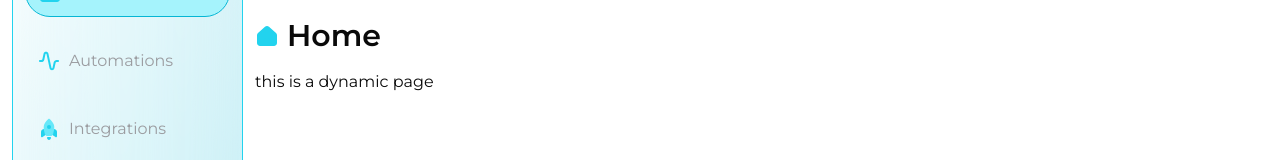
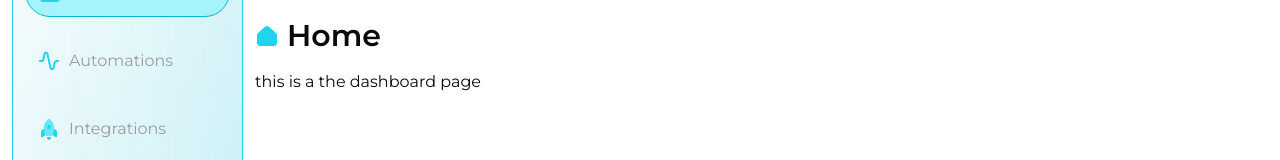
Before and after one commit to zaka-urrehman/streamsnap, a Next.js app: page /dashboard/1 in a window 1280 px wide. Shown: the part 162-322 px from the top of the page. Built offline with nearby package versions, Linux system fonts and the light colour scheme; no server answers; the database is empty; sample sign-in values are in the browser's storage.

Commit message:
refactor: minor changes in code

```diff
--- a/src/app/(protected)/dashboard/[slug]/page.tsx
+++ b/src/app/(protected)/dashboard/[slug]/page.tsx
@@ -4,7 +4,7 @@ const Page = () => {
     return (
         <div>
             <p>
-                this is a dynamic page
+                this is a the dashboard page
             </p>
         </div>
     )
--- a/src/components/shared/AutomationList.tsx
+++ b/src/components/shared/AutomationList.tsx
@@ -53,9 +53,9 @@ const AutomationList = () => {
                 >
                     <div className="flex flex-col flex-1 items-start">
                         <h2 className="text-xl font-semibold">{automation.name}</h2>
-                        <p className="text-[#9B9CA0] text-sm font-light mb-2">
+                        {/* <p className="text-[#9B9CA0] text-sm font-light mb-2">
                             This is from the comment
-                        </p>
+                        </p> */}
 
                         {automation.keywords.length > 0 ? (
                             <div className="flex gap-x-2 flex-wrap mt-3">
--- a/src/components/shared/PaymentCard.tsx
+++ b/src/components/shared/PaymentCard.tsx
@@ -1,5 +1,6 @@
 import { Button } from '@/components/ui/button'
 import { PLANS } from '@/constants/Pages'
+import { useSubscription } from '@/hooks/use-subscription'
 import { cn } from '@/lib/utils'
 import { CircleCheck } from 'lucide-react'
 import React from 'react'
@@ -11,6 +12,7 @@ type Props = {
 }
 
 const PaymentCard = ({ current, label, landing }: Props) => {
+    const { onSubscribe, isProcessing } = useSubscription()
     return (
         <div
             className={cn(
@@ -85,17 +87,14 @@ const PaymentCard = ({ current, label, landing }: Props) => {
                     </Button>
                 ) : (
                     <Button
+                        onClick={onSubscribe}
                         className={cn(
                             'rounded-full mt-5 border border-gray-400 bg-transparent hover:bg-mySecondary-400 text-gray-800 dark:text-white ',
                             label === current && ' bg-green-500 text-white'
                         )}
                         disabled={label === current}
                     >
-                        {label === current
-                            ? 'Active'
-                            : current === 'PRO'
-                                ? 'Downgrade'
-                                : 'Upgrade'}
+                        {label === current ? 'Active' : current === 'PRO' ? 'Downgrade' : 'Upgrade'}
                     </Button>
                 )}
             </div>
--- a/src/components/shared/buttons/PaymentButton.tsx
+++ b/src/components/shared/buttons/PaymentButton.tsx
@@ -5,11 +5,11 @@ import React from 'react'
 
 
 const PaymentButton = () => {
-      const { onSubscribe, isProcessing } = useSubscription()
+    const { onSubscribe, isProcessing } = useSubscription()
     return (
         <Button
-              disabled={isProcessing}
-              onClick={onSubscribe}
+            disabled={isProcessing}
+            onClick={onSubscribe}
             className=" text-white font-bold rounded-full bg-gradient-to-br from-mySecondary-200 dark:from-mySecondary-300 via-mySecondary-500 dark:via-mySecondary-700 to-mySecondary-200 dark:to-mySecondary-300 hover:"
         >
             {isProcessing ? <Loader2 className="animate-spin" /> : <CreditCardIcon />}
```
